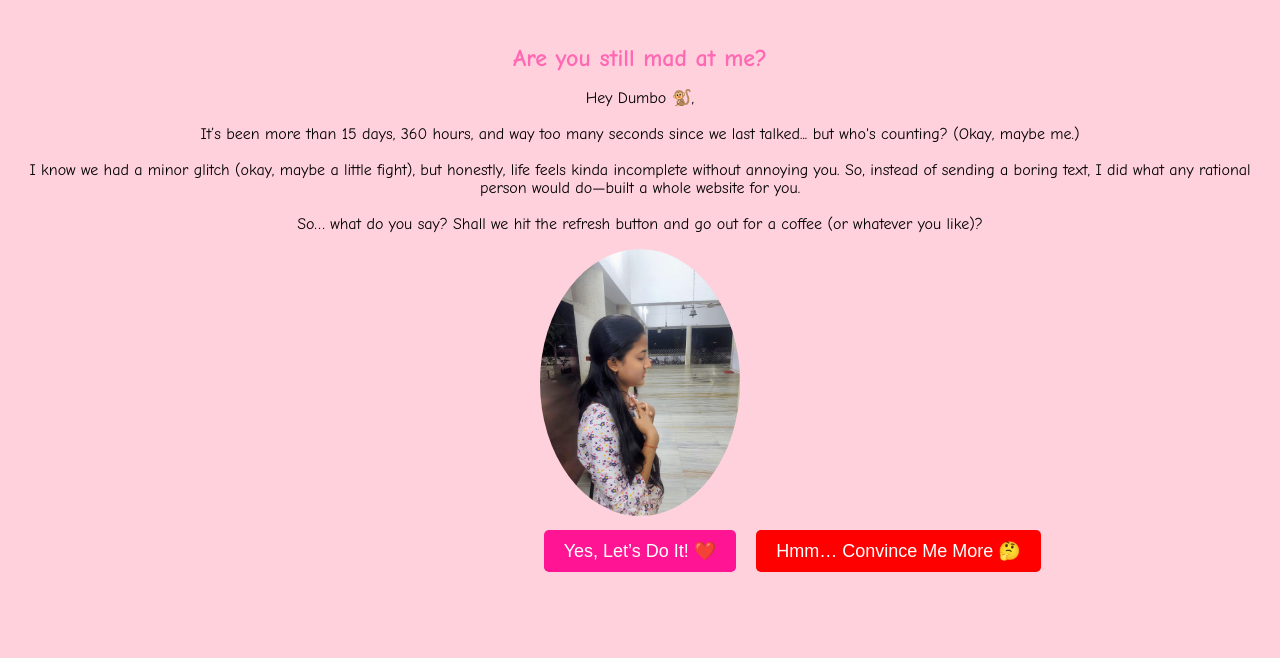
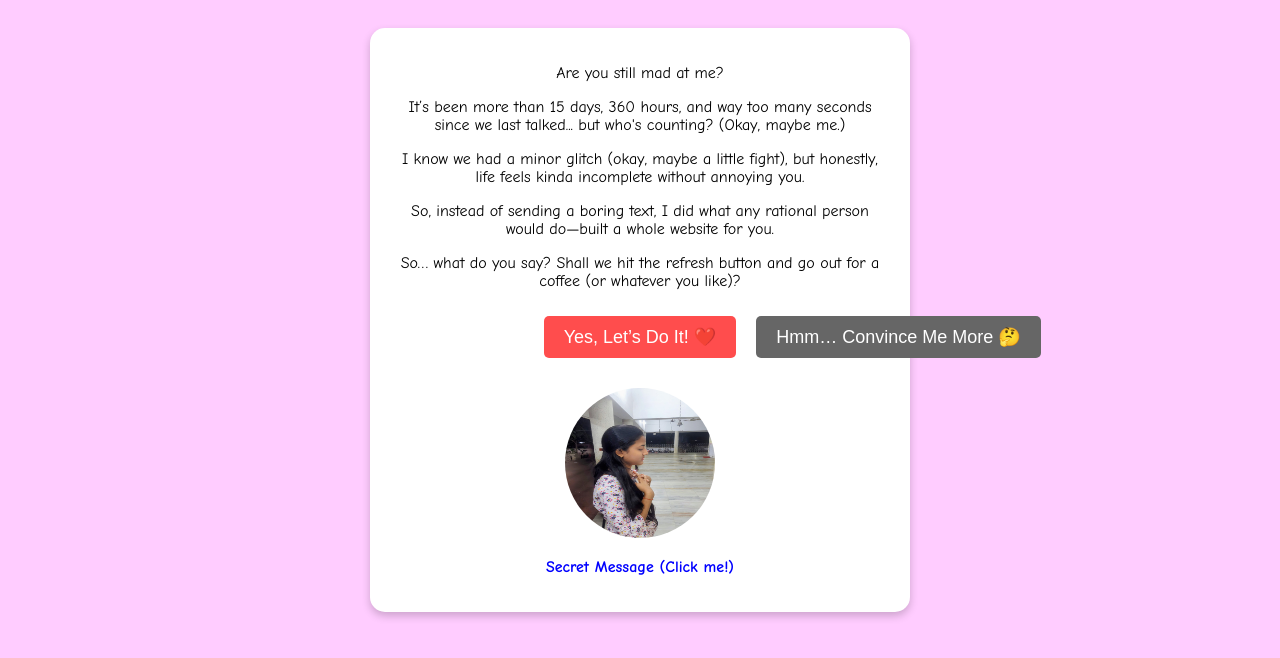
Before and after one commit to manasommm/Dumbo, a plain HTML site: page index.html in a window 1280 px wide. Drawn offline with Linux system fonts and the light colour scheme.

Commit message:
Update index.html

```diff
--- a/index.html
+++ b/index.html
@@ -3,31 +3,118 @@
 <head>
     <meta charset="UTF-8">
     <meta name="viewport" content="width=device-width, initial-scale=1.0">
-    <title>Hey Dumbo 🐒</title>
-    <link rel="stylesheet" href="dumbo_style.css">
-    <script defer src="dumbo_script.js"></script>
+    <title>Ask Dumbo 🐒 Out</title>
+    <style>
+        body {
+            font-family: 'Comic Sans MS', cursive, sans-serif;
+            background-color: #ffccff;
+            text-align: center;
+            padding: 20px;
+        }
+        .loading {
+            font-size: 24px;
+            font-weight: bold;
+        }
+        .container {
+            display: none;
+            background: white;
+            padding: 20px;
+            border-radius: 15px;
+            box-shadow: 0 4px 8px rgba(0, 0, 0, 0.2);
+            max-width: 500px;
+            margin: auto;
+        }
+        .button {
+            padding: 10px 20px;
+            font-size: 18px;
+            margin: 10px;
+            border: none;
+            cursor: pointer;
+            border-radius: 5px;
+        }
+        .yes {
+            background-color: #ff4d4d;
+            color: white;
+        }
+        .no {
+            background-color: #666;
+            color: white;
+            position: absolute;
+        }
+        .dumbo-img {
+            width: 150px;
+            height: 150px;
+            border-radius: 50%;
+            cursor: pointer;
+            transition: transform 0.3s;
+        }
+        .secret {
+            color: blue;
+            font-weight: bold;
+            cursor: pointer;
+        }
+        .heart {
+            position: absolute;
+            color: red;
+            font-size: 24px;
+            animation: floatUp 1s linear;
+        }
+        @keyframes floatUp {
+            from { transform: translateY(0); opacity: 1; }
+            to { transform: translateY(-50px); opacity: 0; }
+        }
+    </style>
 </head>
 <body>
-    <div class="loading-screen">Dumbo.exe is loading... please wait for cuteness overload! 🐒💖</div>
+    <div class="loading" id="loading">Dumbo.exe is loading... please wait for cuteness overload! 💖</div>
 
-    <div class="container hidden">
-        <h1 class="animated-text">Are you still mad at me?</h1>
-        <h1 class="animated-text hidden">Come on, you know I’m your favorite idiot! 😂</h1>
+    <div class="container" id="mainContent">
+        <p id="message">Are you still mad at me?</p>
+        <p>It’s been more than 15 days, 360 hours, and way too many seconds since we last talked... but who's counting? (Okay, maybe me.)</p>
+        <p>I know we had a minor glitch (okay, maybe a little fight), but honestly, life feels kinda incomplete without annoying you.</p>
+        <p>So, instead of sending a boring text, I did what any rational person would do—built a whole website for you.</p>
+        <p>So… what do you say? Shall we hit the refresh button and go out for a coffee (or whatever you like)?</p>
 
-        <p class="message">Hey Dumbo 🐒,<br><br>
-            It’s been more than 15 days, 360 hours, and way too many seconds since we last talked... but who's counting? (Okay, maybe me.)<br><br>
-            I know we had a minor glitch (okay, maybe a little fight), but honestly, life feels kinda incomplete without annoying you. So, instead of sending a boring text, I did what any rational person would do—built a whole website for you.<br><br>
-            So… what do you say? Shall we hit the refresh button and go out for a coffee (or whatever you like)?
-        </p>
+        <button class="button yes" onclick="acceptDate()">Yes, Let’s Do It! ❤️</button>
+        <button class="button no" id="noButton" onmouseover="runAway()">Hmm… Convince Me More 🤔</button>
 
-        <img src="dumbo_pic.jpg" id="dumbo-pic" alt="Dumbo 🐒">
-
-        <div class="buttons">
-            <button id="yes-button">Yes, Let’s Do It! ❤️</button>
-            <button id="convince-btn">Hmm… Convince Me More 🤔</button>
+        <div style="margin-top: 20px;" onclick="dropHeart()">
+            <img src="dumbo_pic.jpg" alt="Dumbo 🐒" class="dumbo-img">
         </div>
 
-        <div id="secret-message" class="hidden">Be ready on Monday 2nd half! 😍</div>
+        <p class="secret" onclick="revealSecret()">Secret Message (Click me!)</p>
     </div>
+
+    <script>
+        setTimeout(() => {
+            document.getElementById("loading").style.display = "none";
+            document.getElementById("mainContent").style.display = "block";
+            setTimeout(() => document.getElementById("message").innerText = "Come on, you know I’m your favorite idiot! 😂", 3000);
+        }, 3000);
+
+        function acceptDate() {
+            alert("Yay! Be ready on Monday 2nd half! ❤️");
+            fetch('https://your-server.com/saveResponse', { method: 'POST', body: JSON.stringify({ response: 'yes' }) });
+        }
+
+        function runAway() {
+            let btn = document.getElementById("noButton");
+            btn.style.top = Math.random() * 80 + "%";
+            btn.style.left = Math.random() * 80 + "%";
+        }
+
+        function revealSecret() {
+            alert("Secret Message: You are the best Dumbo 🐒 ever! 😍");
+        }
+
+        function dropHeart() {
+            let heart = document.createElement("div");
+            heart.innerHTML = "❤️";
+            heart.className = "heart";
+            heart.style.left = Math.random() * 90 + "%";
+            document.body.appendChild(heart);
+            setTimeout(() => heart.remove(), 1000);
+        }
+    </script>
 </body>
 </html>
```
